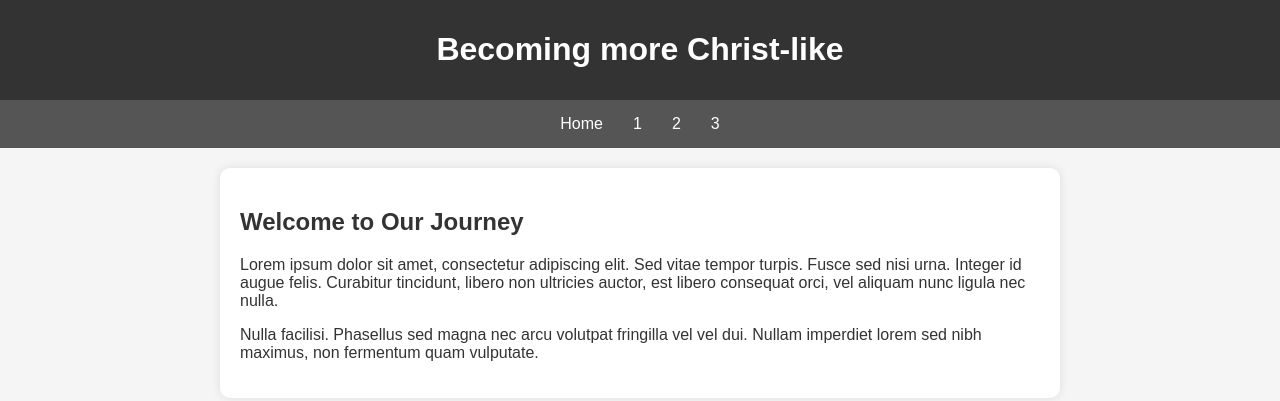
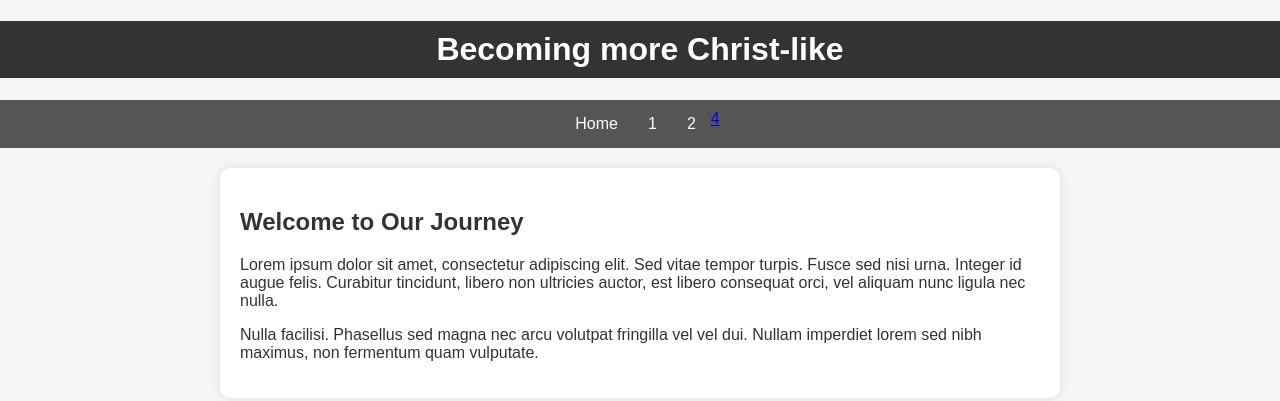
Before and after one commit to Cbanzaime23/Cbanzaime23.github.io, a plain HTML site: page index.html in a window 1280 px wide. Drawn offline with Linux system fonts and the light colour scheme.

Commit message:
Updated blog

```diff
--- a/index.html
+++ b/index.html
@@ -6,73 +6,26 @@
   <title>
    Becoming more Christ-like
   </title>
-  <style>
-   body {
-            font-family: Arial, sans-serif;
-            margin: 0;
-            padding: 0;
-            background-color: #f5f5f5;
-            color: #333;
-        }
-
-        header {
-            background-color: #333;
-            color: #fff;
-            padding: 10px 0;
-            text-align: center;
-        }
-
-        nav {
-            display: flex;
-            justify-content: center;
-            background-color: #555;
-            padding: 10px 0;
-        }
-
-        nav a {
-            color: #fff;
-            text-decoration: none;
-            padding: 5px 10px;
-            margin: 0 5px;
-            border-radius: 5px;
-            transition: background-color 0.3s ease;
-        }
-
-        nav a:hover {
-            background-color: #777;
-        }
-
-        .content {
-            max-width: 800px;
-            margin: 20px auto;
-            padding: 20px;
-            background-color: #fff;
-            border-radius: 10px;
-            box-shadow: 0 0 10px rgba(0, 0, 0, 0.1);
-        }
-  </style>
  </head>
- <body>
-  <header>
-   <h1>
-    Becoming more Christ-like
-   </h1>
-  </header>
-  <nav>
-   <a href="index.html">
+ <body style="font-family: Arial, sans-serif; margin: 0; padding: 0; background-color: #f5f5f5; color: #333;">
+  <h1 style="text-align: center; background-color: #333; color: #fff; padding: 10px 0;">
+   Becoming more Christ-like
+  </h1>
+  <nav style="display: flex; justify-content: center; background-color: #555; padding: 10px 0;">
+   <a href="index.html" style="color: #fff; text-decoration: none; padding: 5px 10px; margin: 0 5px; border-radius: 5px;">
     Home
    </a>
-   <a href="content/1.html">
+   <a href="content/1.html" style="color: #fff; text-decoration: none; padding: 5px 10px; margin: 0 5px; border-radius: 5px;">
     1
    </a>
-   <a href="content/2.html">
+   <a href="content/2.html" style="color: #fff; text-decoration: none; padding: 5px 10px; margin: 0 5px; border-radius: 5px;">
     2
    </a>
-   <a href="content\3.html">
-    3
+   <a href="content\4.html">
+    4
    </a>
   </nav>
-  <div class="content">
+  <div style="max-width: 800px; margin: 20px auto; padding: 20px; background-color: #fff; border-radius: 10px; box-shadow: 0 0 10px rgba(0, 0, 0, 0.1);">
    <h2>
     Welcome to Our Journey
    </h2>
```
Also changed, not shown: content/4.html (added, +21 -0 lines), 1 other file.
